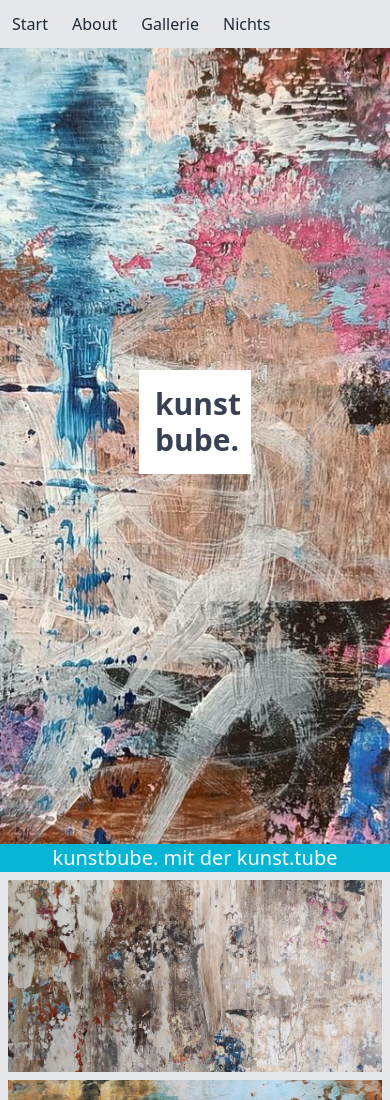
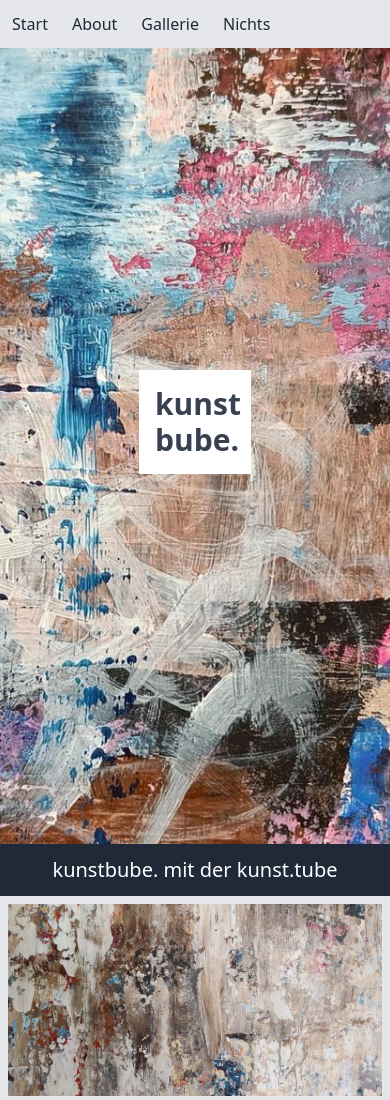
Before and after one commit to p3t3r67x0/kunstbube_website, a Nuxt app: page / in a window 390 px wide. Shown: the top 1100 px of the page. Built offline with nearby package versions, Linux system fonts and the light colour scheme.

Commit message:
added some responsive classes to view

```diff
--- a/layouts/default.vue
+++ b/layouts/default.vue
@@ -32,8 +32,8 @@
     </div>
   </div>
 
-  <div class="grid place-content-center md:min-h-48 bg-cyan-500 mb-2 md:mb-4">
-    <p class="text-white text-xl md:text-5xl">kunstbube. mit der kunst.tube</p>
+  <div class="grid place-content-center md:min-h-48 bg-gray-800 mb-2 md:mb-4">
+    <p class="text-white text-xl md:text-5xl p-3">kunstbube. mit der kunst.tube</p>
   </div>
 
   <div class="grid grid-cols-1 sm:grid-cols-2 md:grid-cols-3 gap-2 sm:gap-3 md:gap-4 px-2 sm:px-0">
```
